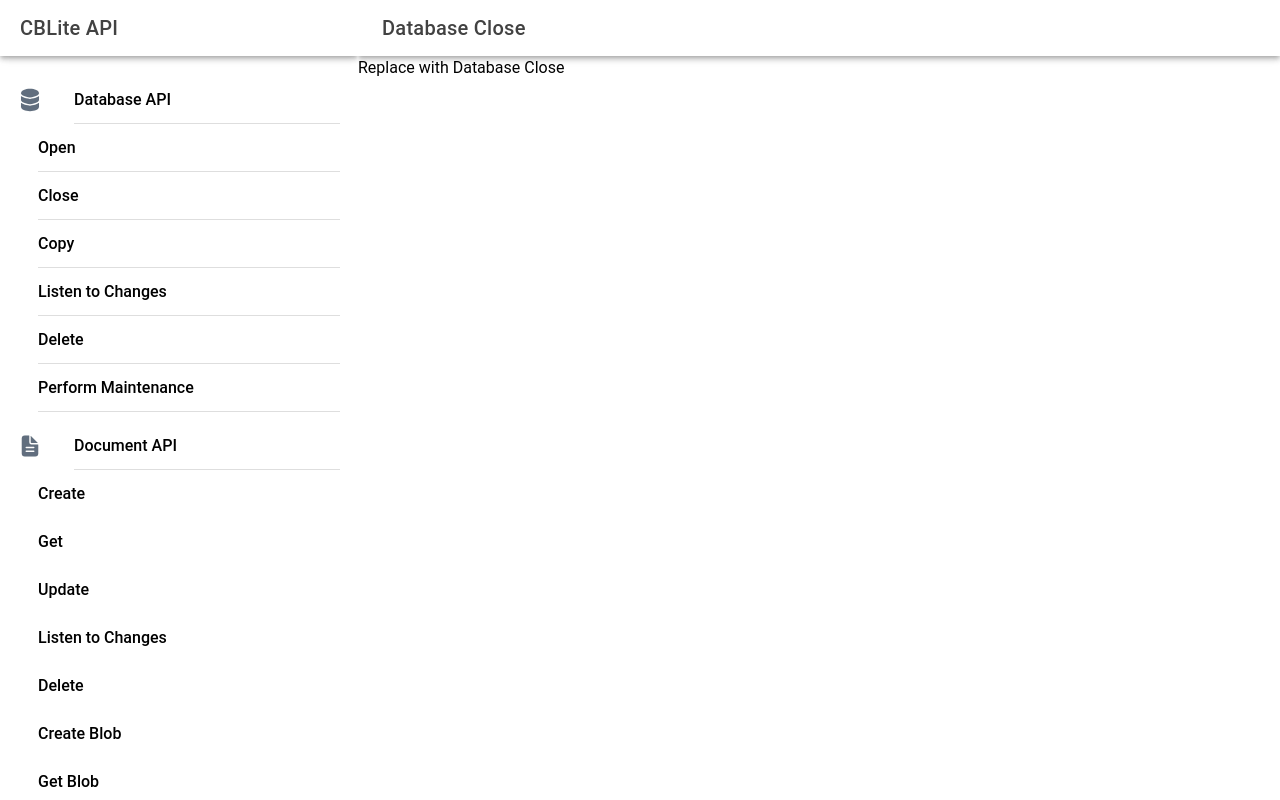
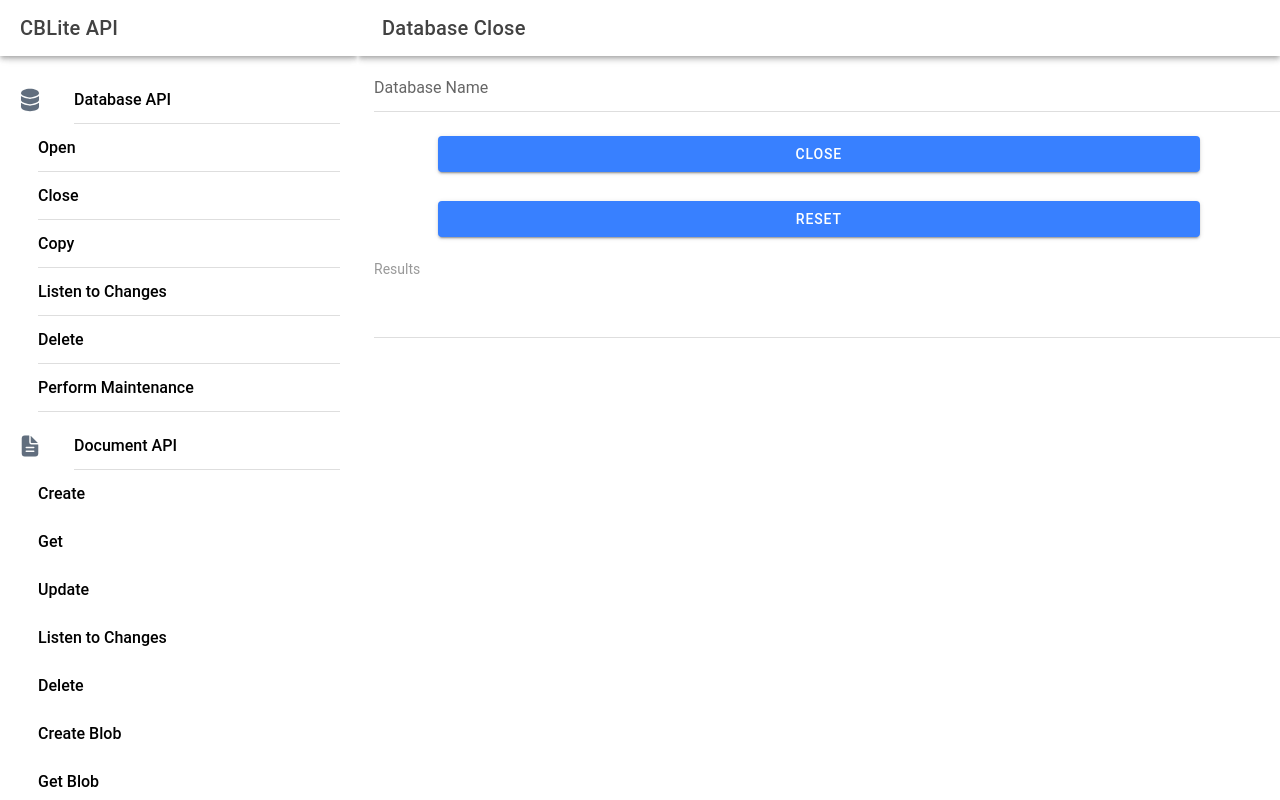
Before and after one commit to couchbaselabs/cbl-enterprise-ionic, a React (Vite) app in the folder example/: page /databases/close in a window 1280 px wide. Built offline with nearby package versions, Linux system fonts and the light colour scheme.

Commit message:
update for close and delete to refactor out to shared component

```diff
--- /dev/null
+++ b/example/src/components/DatabaseNameForm/DatabaseNameForm.tsx
@@ -0,0 +1,66 @@
+import React from 'react';
+import {
+	IonButton,
+	IonItemGroup,
+	IonItemDivider,
+	IonList,
+	IonItem,
+	IonInput,
+	IonLabel,
+  } from '@ionic/react';
+
+export type DatabaseNameFormType = {
+	setDatabaseName: (arg: string) => void;
+	databaseName: string;
+	buttonName: string;
+	reset: () => void;
+	update: () => void;
+	resultsMessage: string;
+};
+
+const DatabaseNameForm: React.FC<DatabaseNameFormType> = ({setDatabaseName, databaseName, buttonName, update, reset, resultsMessage }) => {
+	return (
+<IonList>
+        <IonItem key={0}>
+          <IonInput
+            onInput={(e: any) => setDatabaseName(e.target.value)}
+            placeholder="Database Name"
+            value={databaseName}
+          ></IonInput>
+        </IonItem>
+        <IonButton
+          onClick={update}
+          style={{
+            display: 'block',
+            marginLeft: 'auto',
+            marginRight: 'auto',
+            padding: '20px 80px',
+          }}
+        >
+         {buttonName}
+        </IonButton>
+        <IonButton
+          onClick={reset}
+          style={{
+            display: 'block',
+            marginLeft: 'auto',
+            marginRight: 'auto',
+            padding: '5px 80px',
+          }}
+        >
+          Reset
+        </IonButton>
+
+        <IonItemGroup>
+          <IonItemDivider>
+            <IonLabel>Results</IonLabel>
+          </IonItemDivider>
+          <IonItem>
+            <IonLabel>{resultsMessage}</IonLabel>
+          </IonItem>
+        </IonItemGroup>
+      </IonList>
+	);
+};
+
+export default DatabaseNameForm;
--- a/example/src/pages/databases/DatabaseClose.tsx
+++ b/example/src/pages/databases/DatabaseClose.tsx
@@ -1,12 +1,63 @@
 // DatabaseClose.tsx
-import React from 'react';
+import React, { useState, useContext } from 'react';
+import DatabaseContext from '../../providers/DatabaseContext';
+import {
+  IonButton,
+  IonItemGroup,
+  IonItemDivider,
+  IonList,
+  IonItem,
+  IonInput,
+  IonLabel,
+} from '@ionic/react';
+
 import DetailPageContainer from '../../components/DetailPageContainer/DetailPageContainer';
+import DatabaseNameForm from '../../components/DatabaseNameForm/DatabaseNameForm';
 
 const DatabaseClosePage: React.FC = () => {
+  const { databases, setDatabases } = useContext(DatabaseContext)!;
+  const [databaseName, setDatabaseName] = useState<string>('');
+  const [resultsMessage, setResultsMessage] = useState<string>('');
+
+  function reset() {
+    setDatabaseName('');
+    setResultsMessage('');
+  }
+
+  function update() {
+    if (databaseName in databases) {
+      let db = databases[databaseName];
+      if (db != null) {
+        db.close()
+          .then(() => {
+            setDatabases(prevState => {
+              //after closing the database remove it from the provider
+              const newState = { ...prevState };
+              delete newState[databaseName];
+              return newState;
+            });
+            setResultsMessage('success');
+          })
+          .catch((error: unknown) => {
+            setResultsMessage('' + error);
+          });
+      }
+    } else {
+      setResultsMessage('Error: Database not found');
+    }
+  }
+
   return (
     <DetailPageContainer
     navigationTitle="Database Close" collapseTitle="Database Close">
-       <p>Replace with Database Close </p>
+     <DatabaseNameForm
+        setDatabaseName={setDatabaseName}
+        databaseName={databaseName}
+        buttonName="Close"
+        update={update}
+        reset={reset}
+        resultsMessage={resultsMessage}
+      ></DatabaseNameForm>
     </DetailPageContainer>
   );
 };
--- a/example/src/pages/databases/DatabaseDelete.tsx
+++ b/example/src/pages/databases/DatabaseDelete.tsx
@@ -1,12 +1,63 @@
 // DatabaseDelete.tsx
-import React from 'react';
+import React, { useState, useContext } from 'react';
+import DatabaseContext from '../../providers/DatabaseContext';
+import {
+  IonButton,
+  IonItemGroup,
+  IonItemDivider,
+  IonList,
+  IonItem,
+  IonInput,
+  IonLabel,
+} from '@ionic/react';
+
 import DetailPageContainer from '../../components/DetailPageContainer/DetailPageContainer';
+import DatabaseNameForm from '../../components/DatabaseNameForm/DatabaseNameForm';
+import { Database } from '../../../../dist/esm';
 
 const DatabaseDeletePage: React.FC = () => {
+  const { databases, setDatabases } = useContext(DatabaseContext)!;
+  const [databaseName, setDatabaseName] = useState<string>('');
+  const [resultsMessage, setResultsMessage] = useState<string>('');
+
+  function reset() {
+    setDatabaseName('');
+    setResultsMessage('');
+  }
+  function update() {
+    if (databaseName in databases) {
+      let db = databases[databaseName];
+      if (db != null) {
+        db.deleteDatabase()
+          .then(() => {
+            setDatabases(prevState => {
+              //after closing the database remove it from the provider
+              const newState = { ...prevState };
+              delete newState[databaseName];
+              return newState;
+            });
+            setResultsMessage('success');
+          })
+          .catch((error: unknown) => {
+            setResultsMessage('' + error);
+          });
+      }
+    } else {
+      setResultsMessage('Error: Database not found');
+    }
+  }
+
   return (
     <DetailPageContainer
     navigationTitle="Database Delete" collapseTitle="Database Delete">
-       <p>Replace with Database Delete</p>
+      <DatabaseNameForm
+        setDatabaseName={setDatabaseName}
+        databaseName={databaseName}
+        buttonName="Delete"
+        update={update}
+        reset={reset}
+        resultsMessage={resultsMessage}
+      ></DatabaseNameForm>
     </DetailPageContainer>
   );
 };
```
